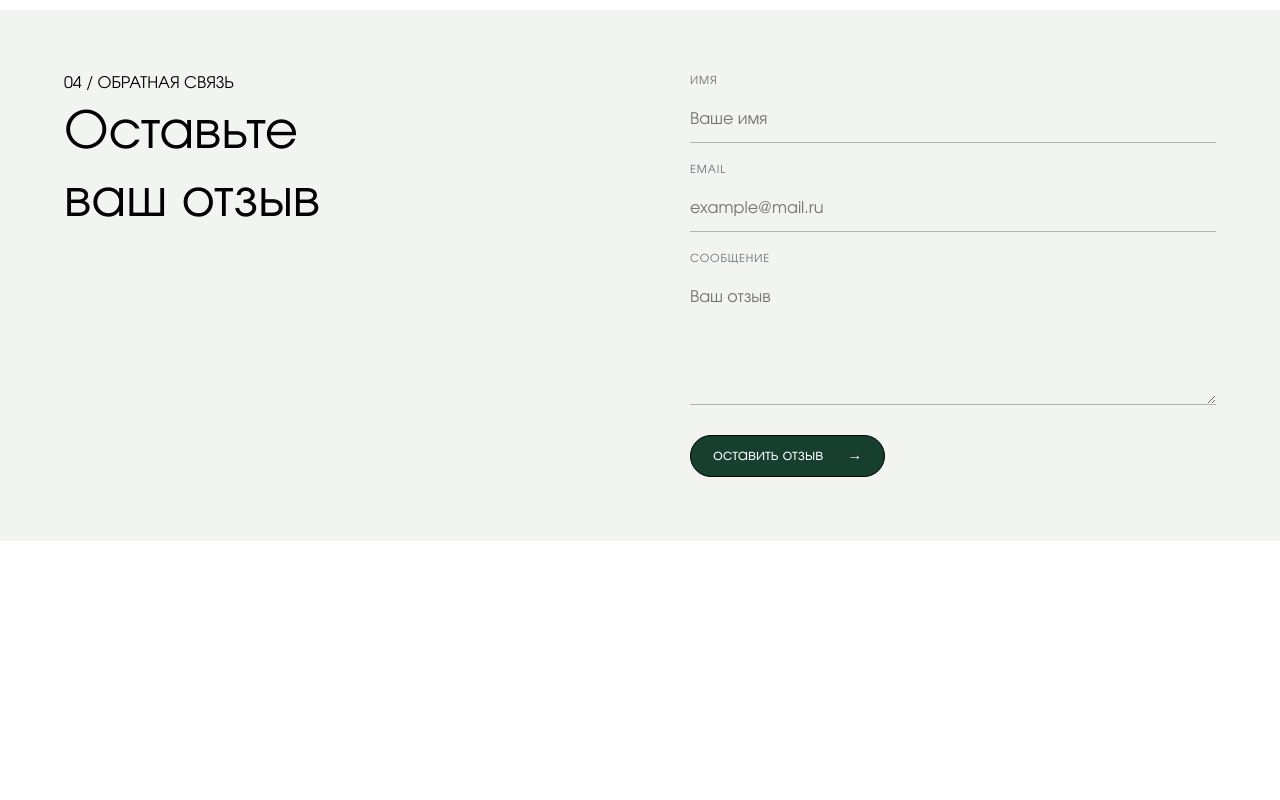
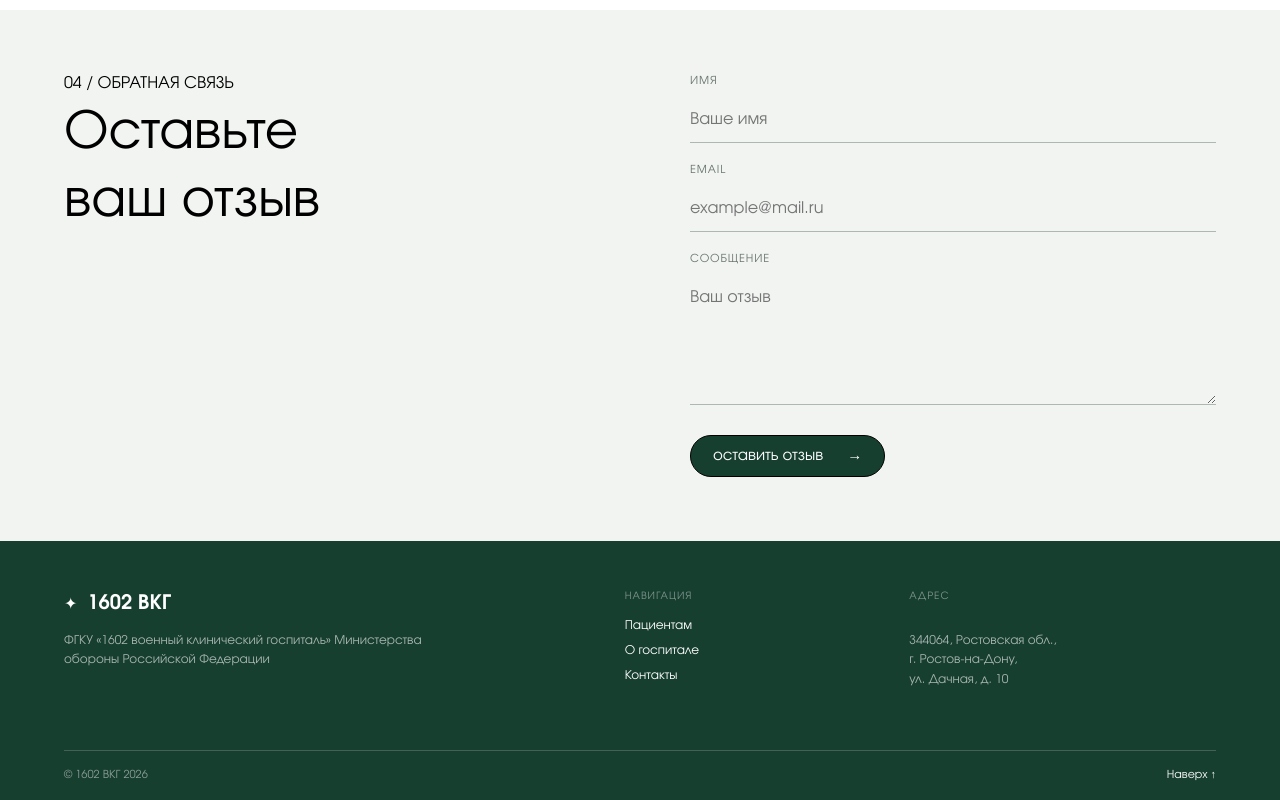
Before and after one commit to jestyrn-del/Hospital-website, a React (Vite) app: page / in a window 1280 px wide. Shown: the part 2875-3675 px from the top of the page. Before the commit the page ends 3416 px from the top, so only its background shows below. Built offline with nearby package versions, Linux system fonts and the light colour scheme.

Commit message:
Footer: replace and use component

```diff
--- a/src/layouts/MainLayout/MainLayout.tsx
+++ b/src/layouts/MainLayout/MainLayout.tsx
@@ -1,5 +1,6 @@
 import type { ReactNode } from 'react';
 import { Header } from '../../components/Header/Header';
+import { Footer } from '../../components/Footer/Footer';
 import { MobileMenu } from '../../components/MobileMenu/MobileMenu';
 import { SearchOverlay } from '../../components/SearchOverlay/SearchOverlay';
 import { Notification } from '../../components/Notification/Notification';
@@ -27,6 +28,7 @@ export function MainLayout({ children, menuOpen, searchOpen, notification, onMen
       <MobileMenu open={menuOpen} onClose={onMenuClose} onAppointment={onAppointment} onCreateRequest={onCreateRequest} />
       <SearchOverlay open={searchOpen} onClose={onSearchClose} />
       <Notification {...notification} onClose={() => {}} />
+      <Footer/>
     </>
   );
 }
```
